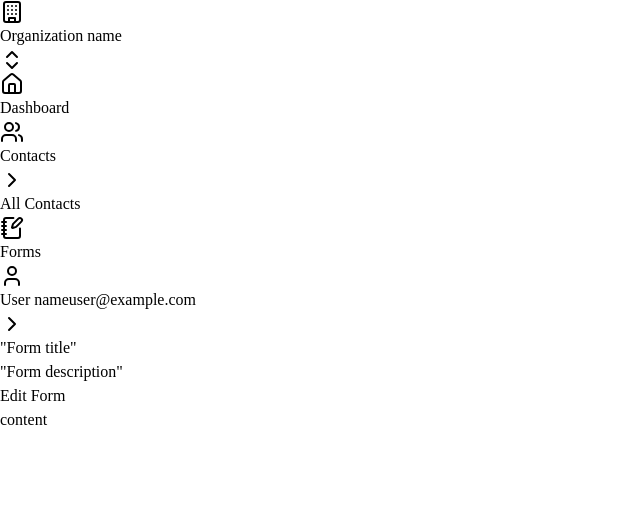
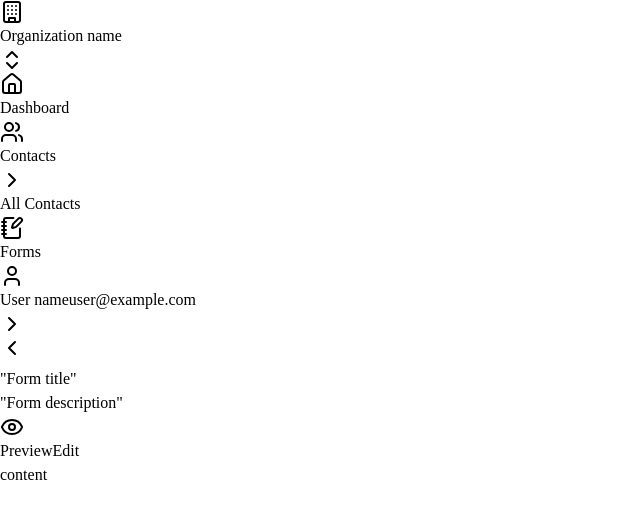
Before and after one commit to haydenwies/dexterity-sms, a Next.js app in the folder apps/web/: page /organizations/1/forms/1 in a window 1280 px wide. Shown: the top 518 px of the page, without its empty margins (0-640 px from the left). Built offline with nearby package versions, Linux system fonts and the light colour scheme.

Commit message:
working on submissions table

```diff
--- a/apps/web/src/app/organizations/[organizationId]/forms/[formId]/page.tsx
+++ b/apps/web/src/app/organizations/[organizationId]/forms/[formId]/page.tsx
@@ -1,25 +1,37 @@
 import { Button } from "@repo/ui/components/button"
+import { Icon, IconName } from "@repo/ui/components/icon"
 import { Page, PageContent, PageHeader, PageHeaderGroup, PageHeaderRow } from "@repo/ui/components/page"
 import Link from "next/link"
 
 import { getForm } from "~/data/form/get-form"
+import { PreviewFormButton } from "~/features/form/preview-form/components/preview-form-button"
 import { routes } from "~/lib/routes"
 
 const FormPage = async ({ params }: { params: Promise<{ organizationId: string; formId: string }> }) => {
 	const { organizationId, formId } = await params
+
 	const formPromise = getForm(formId)
 
 	return (
 		<Page className="container">
 			<PageHeader>
 				<PageHeaderRow>
-					<PageHeaderGroup type="column">
+					<PageHeaderGroup className="grid grid-cols-[auto_auto] items-center">
+						<Button variant="link">
+							<Icon name={IconName.CHEVRON_LEFT} />
+						</Button>
 						<h1>&quot;Form title&quot;</h1>
-						<p className="text-muted-foreground">&quot;Form description&quot;</p>
+						<p className="text-muted-foreground col-start-2">&quot;Form description&quot;</p>
 					</PageHeaderGroup>
-					<Button asChild>
-						<Link href={routes.FORM_EDIT(organizationId, formId)}>Edit Form</Link>
-					</Button>
+					<PageHeaderGroup>
+						<PreviewFormButton
+							formId={formId}
+							organizationId={organizationId}
+						/>
+						<Button asChild>
+							<Link href={routes.FORM_EDIT(organizationId, formId)}>Edit</Link>
+						</Button>
+					</PageHeaderGroup>
 				</PageHeaderRow>
 			</PageHeader>
 			<PageContent>content</PageContent>
--- /dev/null
+++ b/apps/web/src/features/form/form-submissions-table/columns.tsx
@@ -0,0 +1,3 @@
+const formSubmissionsTableColumns = []
+
+export { formSubmissionsTableColumns }
--- /dev/null
+++ b/apps/web/src/features/form/form-submissions-table/table-skeleton.tsx
@@ -0,0 +1,5 @@
+const FormSubmissionsTableSkeleton = () => {
+	return <div>FormSubmissionsTableSkeleton</div>
+}
+
+export { FormSubmissionsTableSkeleton }
--- /dev/null
+++ b/apps/web/src/features/form/form-submissions-table/table.tsx
@@ -0,0 +1,5 @@
+const FormSubmissionsTable = () => {
+	return <div>FormSubmissionsTable</div>
+}
+
+export { FormSubmissionsTable }
--- a/apps/web/src/features/form/preview-form/components/preview-form-button.tsx
+++ b/apps/web/src/features/form/preview-form/components/preview-form-button.tsx
@@ -13,7 +13,7 @@ const PreviewFormButton = ({ organizationId, formId }: Props) => {
 	return (
 		<Button variant="outline">
 			<Icon name={IconName.EYE} />
-			<Link href={routes.FORM_PREVIEW(organizationId, formId)}>Preview Form</Link>
+			<Link href={routes.FORM_PREVIEW(organizationId, formId)}>Preview</Link>
 		</Button>
 	)
 }
--- a/packages/ui/src/components/page.tsx
+++ b/packages/ui/src/components/page.tsx
@@ -44,10 +44,10 @@ const PageHeaderGroup = ({ className, type = "row", ...props }: PageHeaderGroupP
 
 // #region PageContent
 
-type PageContentProps = React.ComponentProps<"div">
-const PageContent = ({ className, ...props }: PageContentProps) => (
+type PageContentProps = React.ComponentProps<"div"> & { disableScroll?: boolean }
+const PageContent = ({ className, disableScroll = false, ...props }: PageContentProps) => (
 	<div
-		className={cn("flex flex-1 flex-col overflow-y-auto p-8", className)}
+		className={cn("flex flex-1 flex-col p-8", { "overflow-y-hidden": disableScroll }, className)}
 		{...props}
 	/>
 )
```
Also changed, not shown: apps/web/src/app/organizations/[organizationId]/forms/[formId]/edit/page.tsx (+14 -8 lines).
